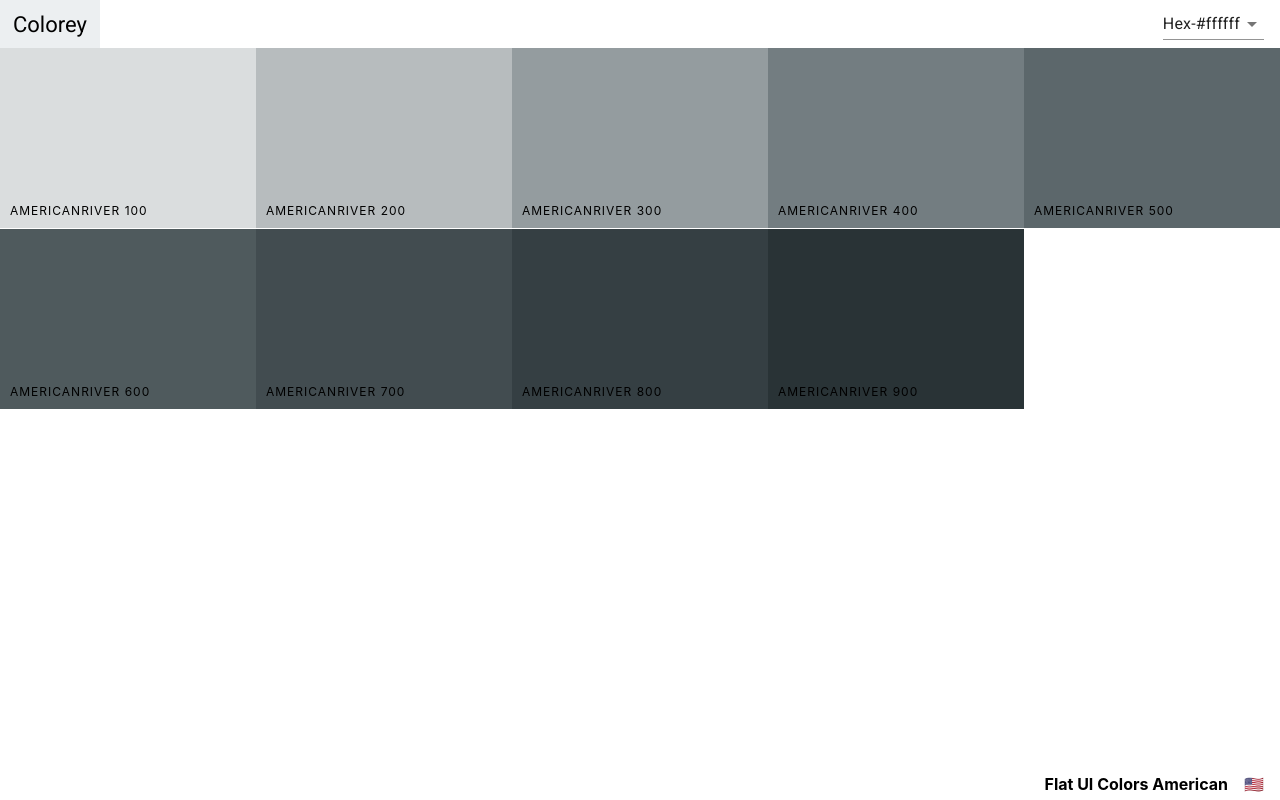
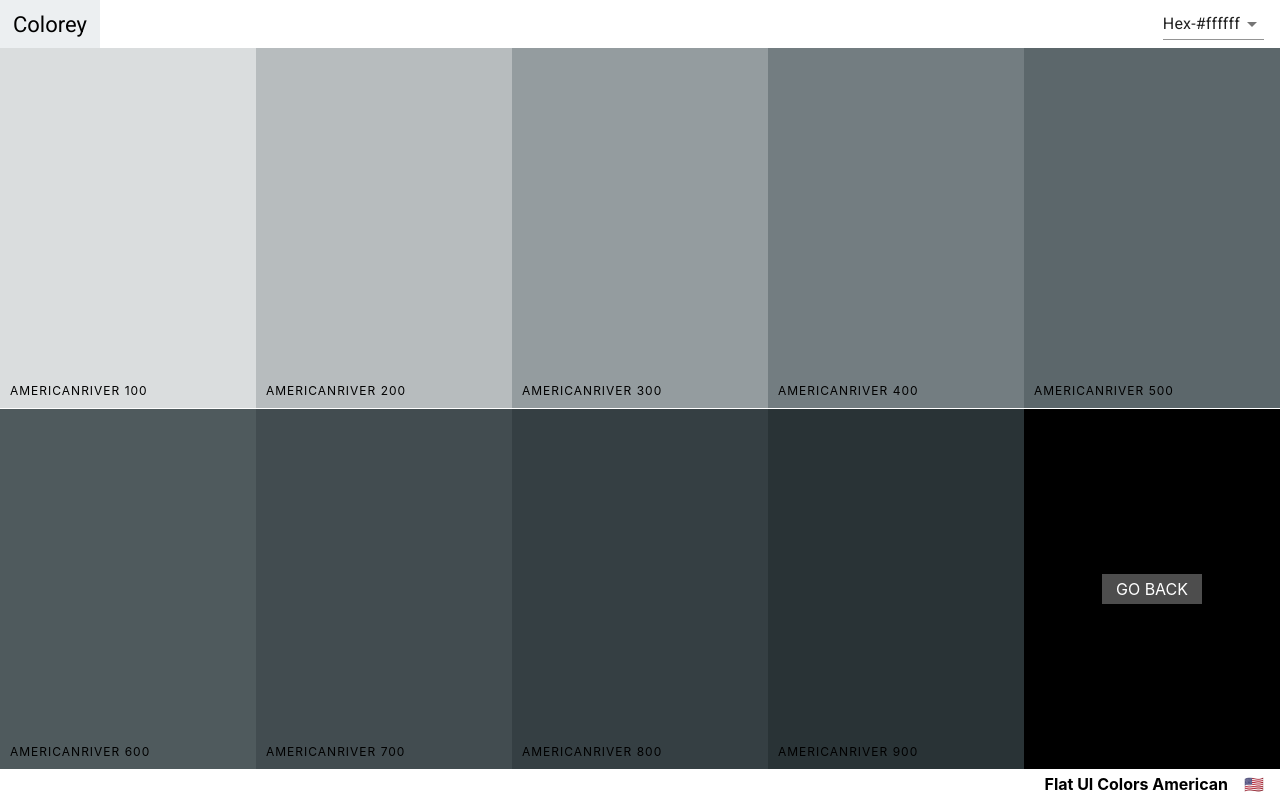
Before and after one commit to aumi364/ColorPicker, a React (Create React App) app: page /palette/flat-ui-colors-american/americanriver in a window 1280 px wide. Built offline with nearby package versions, Linux system fonts and the light colour scheme.

Commit message:
back box added and singlepalette styled

```diff
--- a/src/ColorBox.css
+++ b/src/ColorBox.css
@@ -6,10 +6,15 @@
   position: relative;
   cursor: pointer;
   margin-bottom: -3.5px;
-
 }
-
-     .copy-button {
+.SingleColorPalette .ColorBox {
+  height: 50%;
+}
+.ColorBox.go-back {
+  background-color: black;
+}
+.copy-button,
+.back-button {
   width: 100px;
   height: 30px;
   position: absolute;
@@ -26,10 +31,12 @@
   color: white;
   text-transform: uppercase;
   border: none;
+  cursor: pointer;
+  text-decoration: none;
+}
+.copy-button {
   opacity: 0;
-       cursor:pointer;
 }
-
 .ColorBox:hover .copy-button {
   opacity: 1;
   transition: 0.5s;
@@ -62,7 +69,6 @@
 }
 
 .copy-overlay {
-
   opacity: 0;
   z-index: 0;
   width: 100%;
@@ -71,7 +77,6 @@
   transform: scale(0.1);
 }
 .copy-overlay.show {
-
   opacity: 1;
   transform: scale(50);
   z-index: 10;
--- a/src/SingleColorPalette.js
+++ b/src/SingleColorPalette.js
@@ -1,6 +1,7 @@
 import React, { Component } from "react";
 import ColorBox from "./ColorBox";
 import Navbar from "./Navbar";
+import { Link } from "react-router-dom";
 import PaletteFooter from "./PaletteFooter";
 export default class SingleColorPalette extends Component {
   constructor(props) {
@@ -29,7 +30,7 @@
   };
   render() {
     let { format } = this.state;
-    let { paletteName, emoji } = this.props.palette;
+    let { paletteName, emoji, id } = this.props.palette;
     const colorBoxes = this._shades.map(color => (
       <ColorBox
         key={color.name}
@@ -39,10 +40,17 @@
       />
     ));
     return (
-      <div className="Palette">
+      <div className="SingleColorPalette Palette">
         <Navbar changeFormat={this.changeFormat} showSlider={false} />
 
-        <div className="Palette-colors">{colorBoxes}</div>
+        <div className="Palette-colors">
+          {colorBoxes}
+          <div className="go-back ColorBox">
+            <Link to={`/palette/${id}`} className="back-button">
+              Go Back
+            </Link>
+          </div>
+        </div>
         <PaletteFooter paletteName={paletteName} emoji={emoji} />
       </div>
     );
```
Lines whose indentation alone changed are shown as unchanged.
